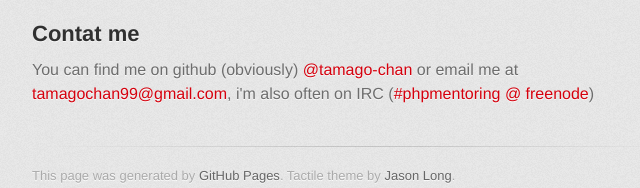
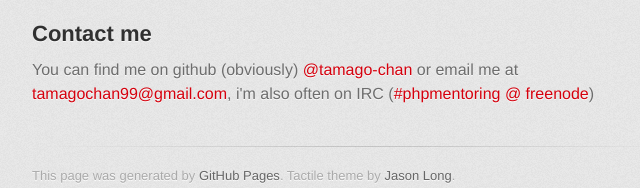
Before and after one commit to Tamago-chan/tamago-chan.github.com, a plain HTML site: page index.html in a window 1280 px wide. Shown: the part 622-810 px from the top of the page, 298-938 px from the left. Drawn offline with Linux system fonts and the light colour scheme; a web font is replaced by a local one.

Commit message:
Spelling mistake

```diff
--- a/index.html
+++ b/index.html
@@ -47,7 +47,7 @@ I'm currently learning PHP, CSS3, HTML5 and MySQL, i know the basic but i often
 <a href="https://github.com/Tamago-chan/forum-project"><strong>forum-project</strong></a> The simple forum i'm working on</li>
 <li>
 <a href="https://github.com/Tamago-chan/tamago-chan.github.com"><strong>tamago-chan.github.com</strong></a> This page's repo</li>
-</ul><h2>Contat me</h2>
+</ul><h2>Contact me</h2>
 
 <p>You can find me on github (obviously) <a href="https://github.com/tamago-chan" class="user-mention">@tamago-chan</a> or email me at <a href="mailto:tamagochan99@gmail.com">tamagochan99@gmail.com</a>, i'm also often on IRC (<a href="http://webchat.freenode.net/?channels=phpmentoring&amp;uio=MTE9MjI2dd">#phpmentoring @ freenode</a>)</p>
         </section>
```
